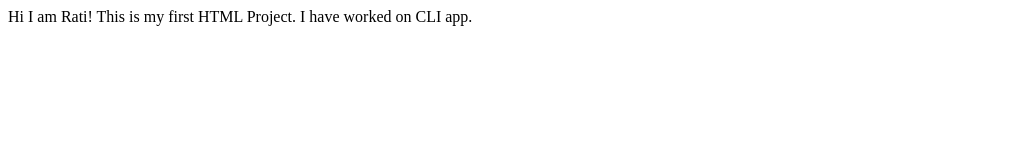
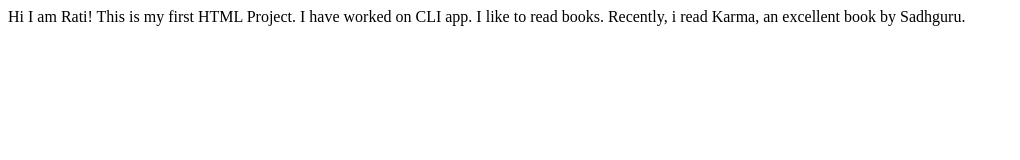
Before and after one commit to RatiDeshmukh/RatiPortfolio, a plain HTML site: page index.html in a window 1280 px wide. Shown: the whole page, without its empty margins (0-1020 px from the left). Drawn offline with Linux system fonts and the light colour scheme.

Commit message:
update file

```diff
--- a/index.html
+++ b/index.html
@@ -9,7 +9,7 @@
 </head>
 
 <body>
-    Hi I am Rati! This is my first HTML Project. I have worked on CLI app.
+    Hi I am Rati! This is my first HTML Project. I have worked on CLI app. I like to read books. Recently, i read Karma, an excellent book by Sadhguru.
 </body>
 
 </html>
```
